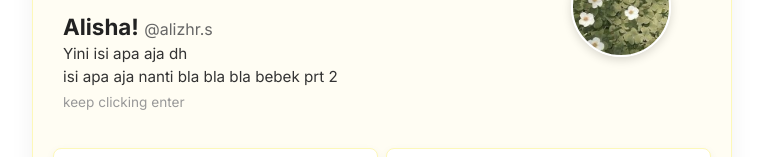
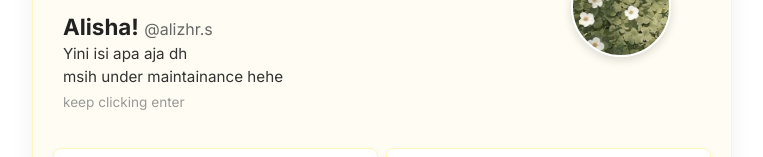
Before and after one commit to alsworkspaces/personal-web, a plain HTML site: page index.html in a window 1280 px wide. Shown: the part 274-431 px from the top of the page, without its empty margins (258-1021 px from the left). Drawn offline with Linux system fonts and the light colour scheme.

Commit message:
maintanance

```diff
--- a/index.html
+++ b/index.html
@@ -21,7 +21,7 @@
         <div class="card-content">
             <h1 class="title">Alisha! <span class="handle">@alizhr.s</span></h1>
             <p class="line">Yini isi apa aja dh</p>
-            <p class="line">isi apa aja nanti bla bla bla bebek prt 2</p>
+            <p class="line">msih under maintainance hehe</p>
             <p class="subtitle">keep clicking enter</p>
         </div>
          <!-- 4 Kotak Putih -->
```
